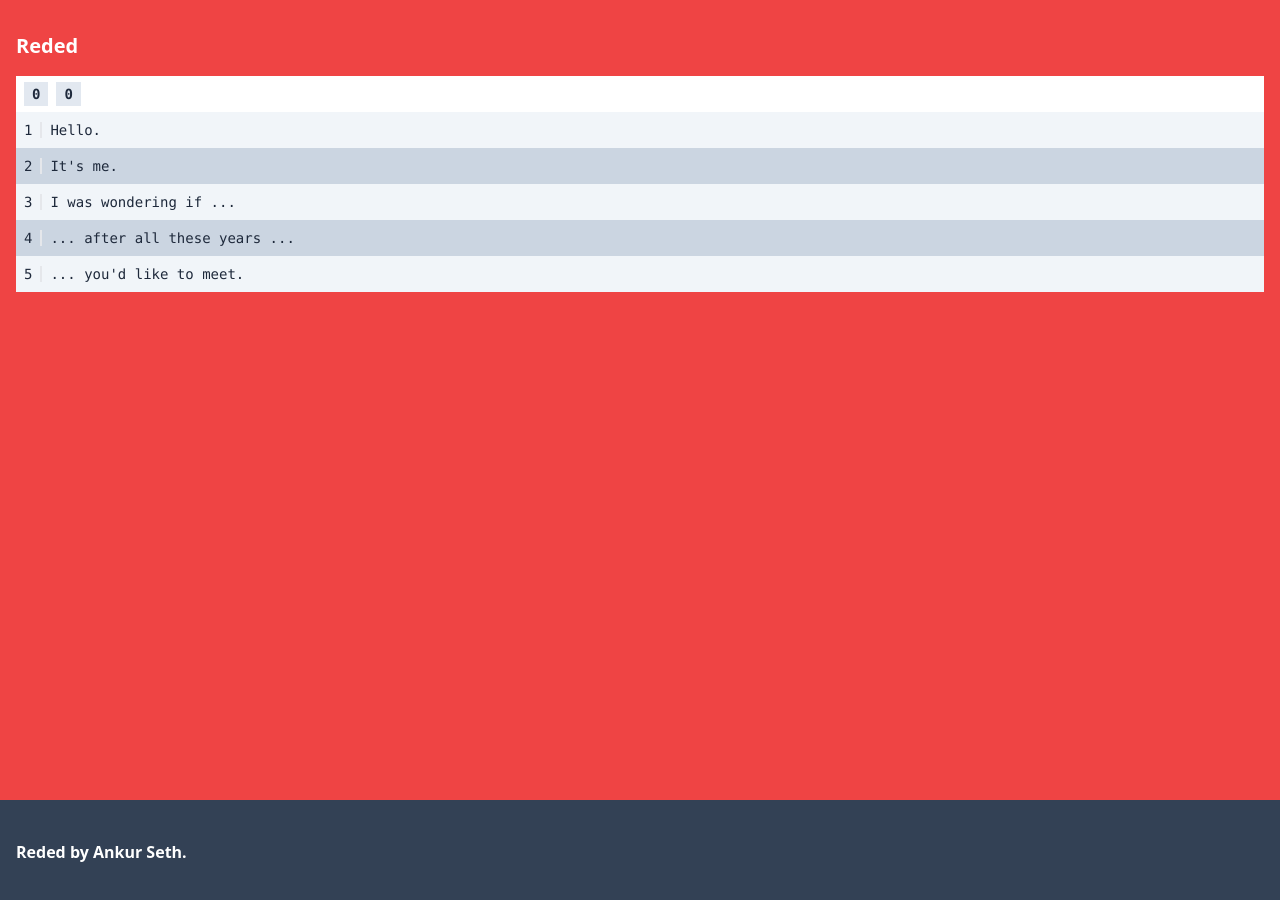
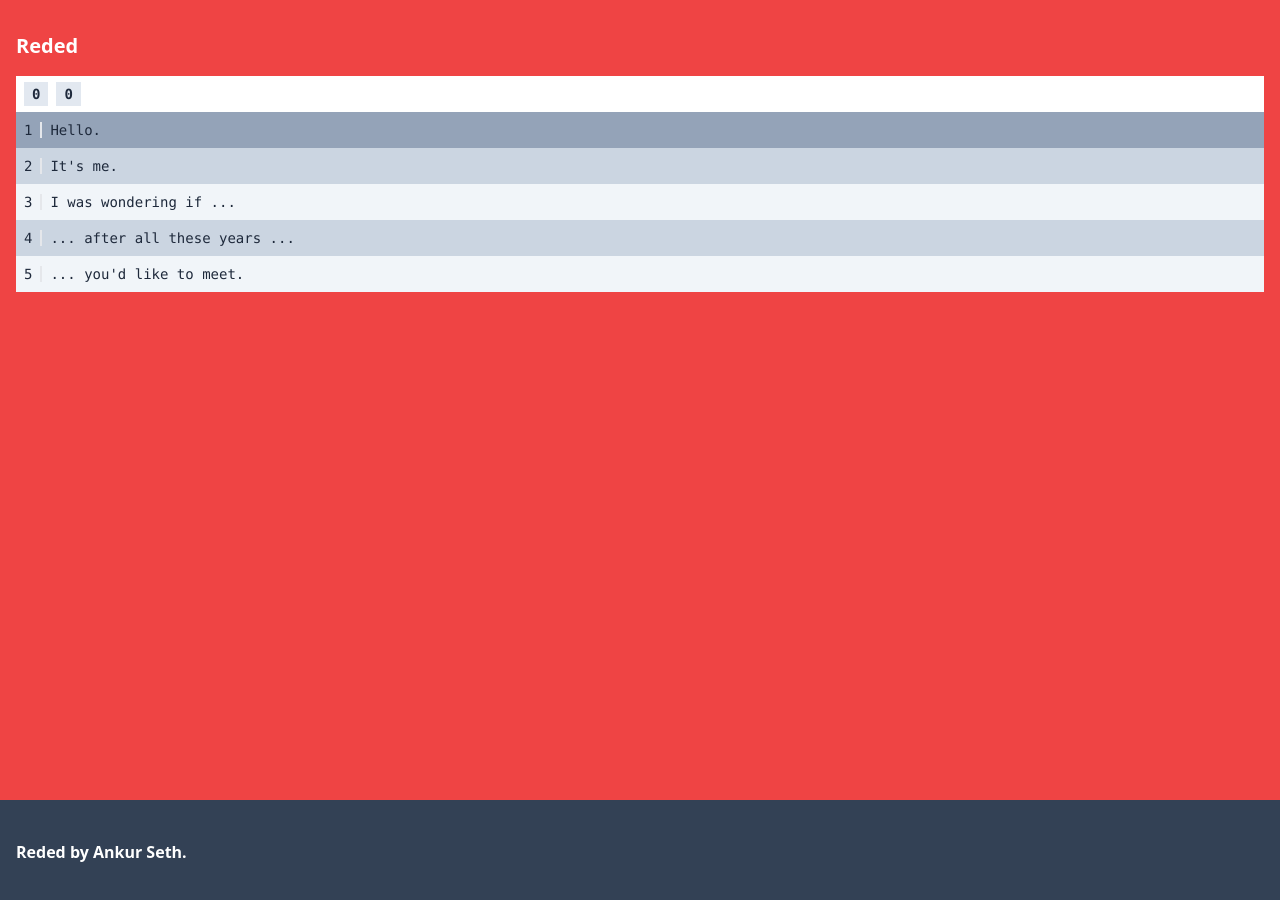
Before and after one commit to iaseth/reded, a React (Create React App) app: page / in a window 1280 px wide. Shown: the top 900 px of the page. Built offline with nearby package versions, Linux system fonts and the light colour scheme.

Commit message:
Made lines clickable and highlighting active line

```diff
--- a/src/Reded/Editor.css
+++ b/src/Reded/Editor.css
@@ -25,6 +25,10 @@
 	@apply bg-slate-300;
 }
 
+.L.A {
+	@apply bg-slate-400;
+}
+
 .LN {
 	@apply px-2 w-12;
 	@apply border-r-2;
--- a/src/Reded/Editor.js
+++ b/src/Reded/Editor.js
@@ -24,7 +24,7 @@ export default function Editor () {
 	}
 
 	const lines = text.map((lineText, lineNumber) => {
-		return <Line key={lineNumber} {...{lineText, lineNumber}} />;
+		return <Line key={lineNumber} {...{lineText, lineNumber, cursor, setCursor}} />;
 	});
 
 	function handleKeyDown (e) {
--- a/src/Reded/Line.js
+++ b/src/Reded/Line.js
@@ -2,11 +2,14 @@
 
 
 export default function Line ({
-	lineText, lineNumber, cursor = false
+	lineText, lineNumber, cursor, setCursor
 }) {
 
+	let className = "L";
+	if (lineNumber === cursor.y) className = "L A";
+
 	return (
-		<div className="L">
+		<div className={className} onClick={() => setCursor({x: cursor.x, y: lineNumber})}>
 			<span className="LN">{lineNumber + 1}</span>
 			<span className="LT">{lineText}</span>
 		</div>
```
